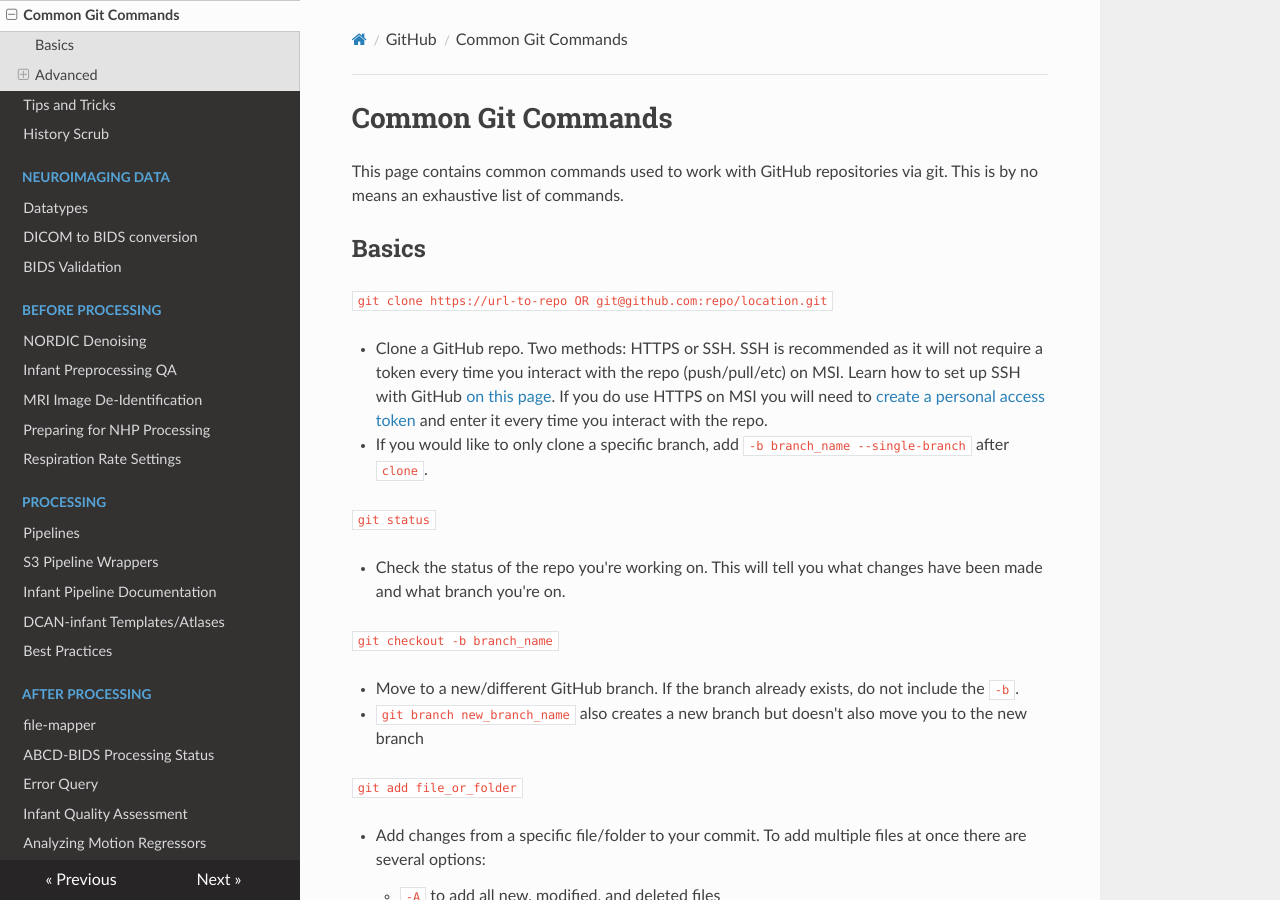
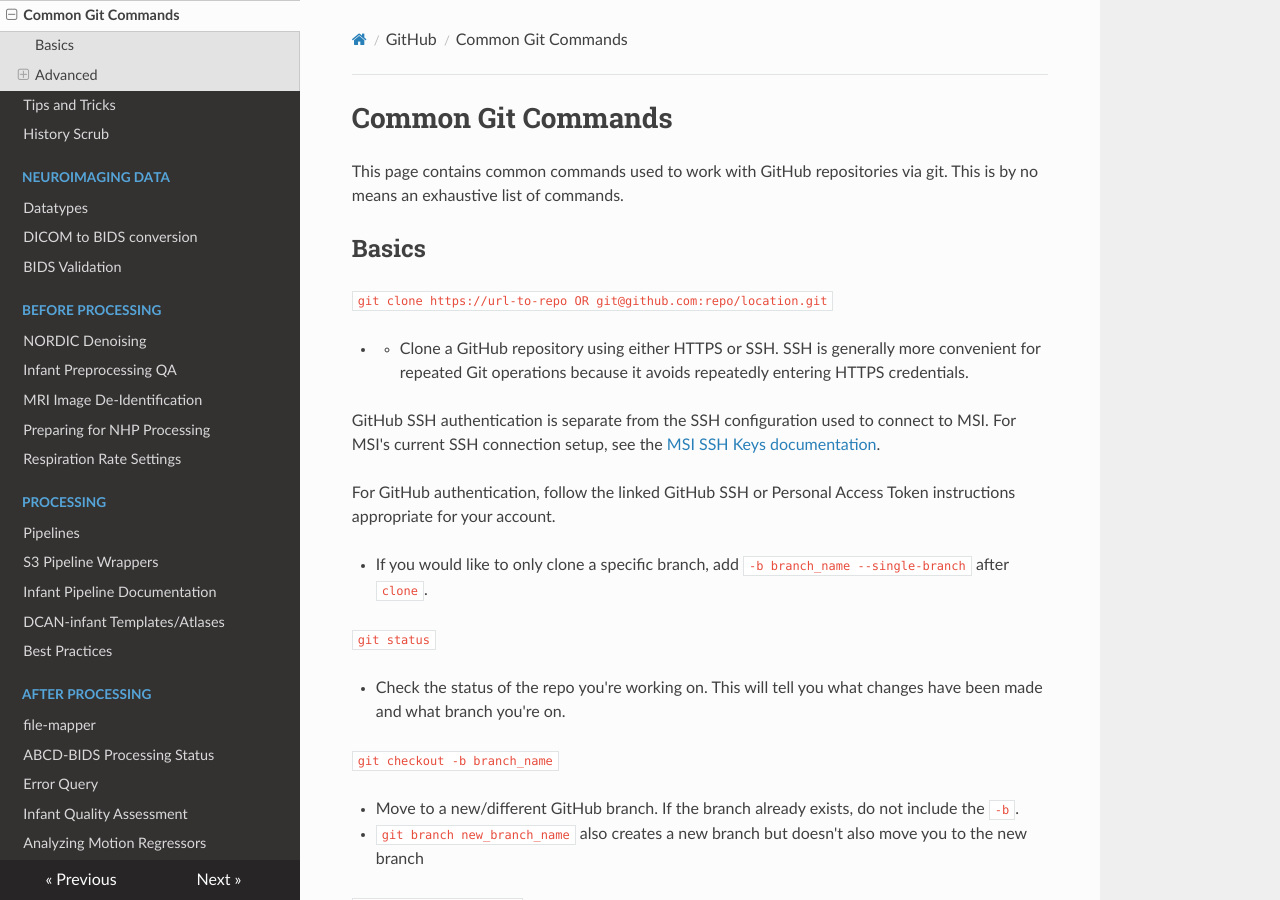
Before and after one commit to DCAN-Labs/cdni-brain, an MkDocs documentation site: the page built from docs/git-commands.md, in a window 1280 px wide and 900 px high. Built offline with MkDocs 1.6.1, drawn with Linux system fonts in a browser that asks for light colours; nearby versions of some CDN libraries.

Commit message:
Clarify GitHub cloning instructions and SSH usage
Updated the explanation for cloning a GitHub repository to clarify the benefits of using SSH over HTTPS and added links for further instructions.

```diff
--- a/docs/git-commands.md
+++ b/docs/git-commands.md
@@ -6,7 +6,12 @@ This page contains common commands used to work with GitHub repositories via git
 
 `git clone https://url-to-repo OR git@github.com:repo/location.git`
 
-- Clone a GitHub repo. Two methods: HTTPS or SSH. SSH is recommended as it will not require a token every time you interact with the repo (push/pull/etc) on MSI. Learn how to set up SSH with GitHub [on this page](github-quick-guide.md). If you do use HTTPS on MSI you will need to [create a personal access token](https://docs.github.com/en/authentication/keeping-your-account-and-data-secure/managing-your-personal-access-tokens#creating-a-personal-access-token-classic) and enter it every time you interact with the repo.
+- * Clone a GitHub repository using either HTTPS or SSH. SSH is generally more convenient for repeated Git operations because it avoids repeatedly entering HTTPS credentials.
+
+  GitHub SSH authentication is separate from the SSH configuration used to connect to MSI. For MSI's current SSH connection setup, see the [MSI SSH Keys documentation](https://userdocs.msi.umn.edu/connect/ssh_keys.html).
+
+  For GitHub authentication, follow the linked GitHub SSH or Personal Access Token instructions appropriate for your account.
+
 - If you would like to only clone a specific branch, add `-b branch_name --single-branch` after `clone`.
 
 `git status`
```
